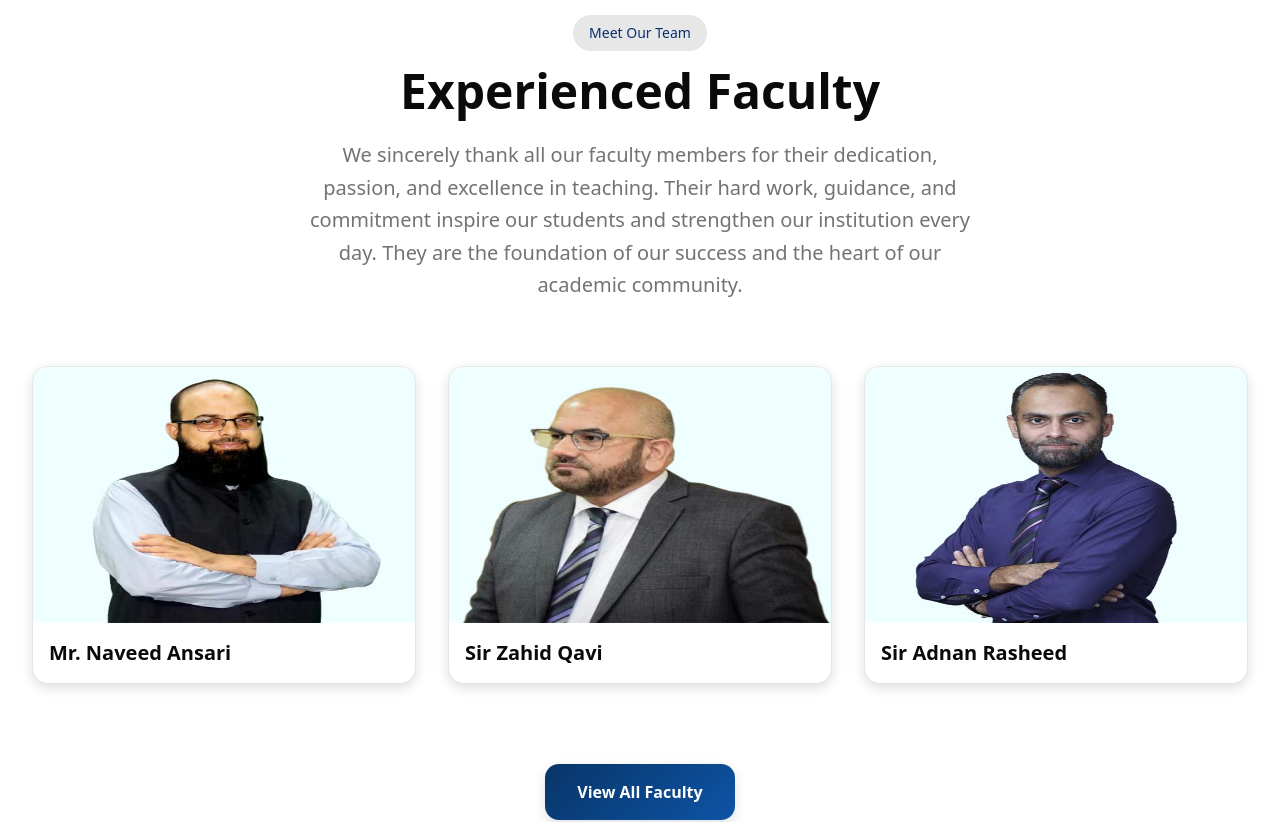
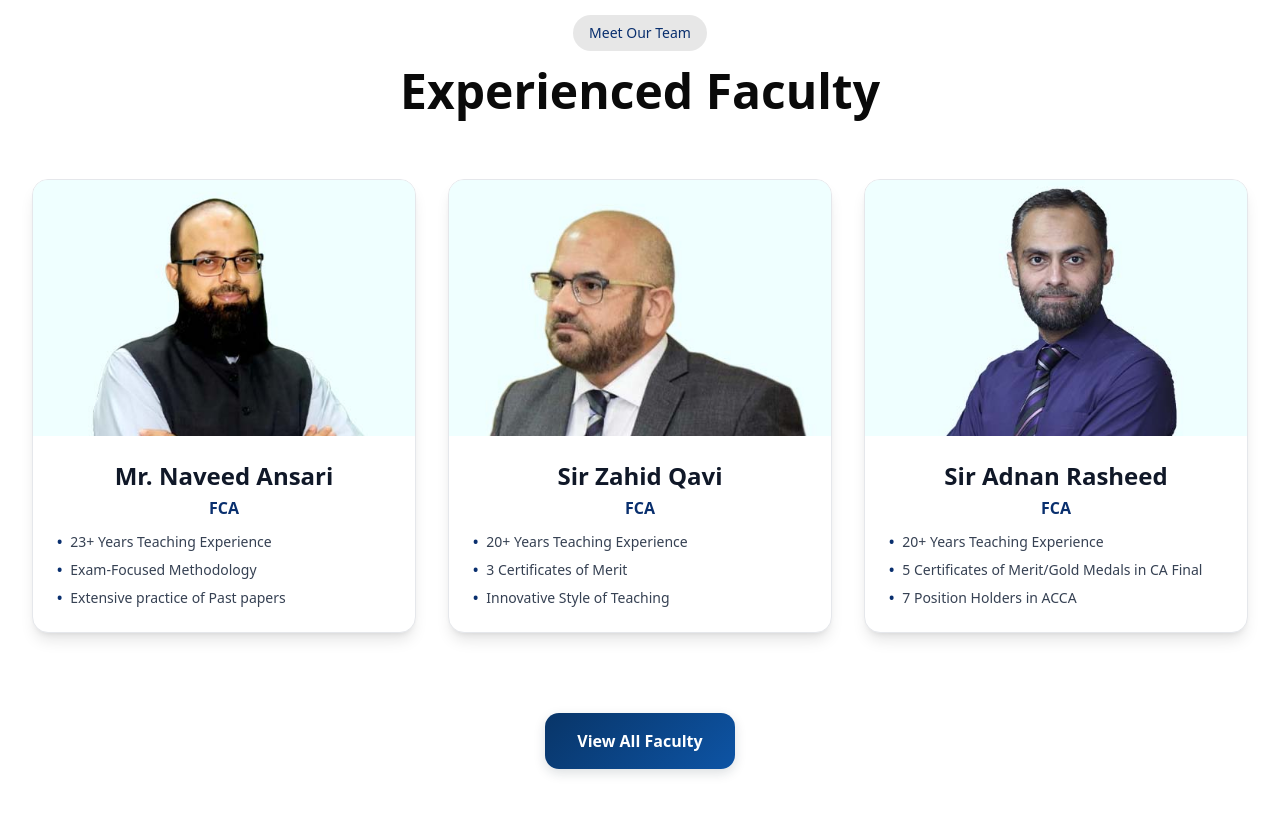
Before and after one commit to hamaadafzal4209/rise-school, a Next.js app: page / in a window 1280 px wide. Shown: the part 1680-2502 px from the top of the page. Built offline with nearby package versions, Linux system fonts and the light colour scheme.

Commit message:
Fix faculty section

```diff
--- a/app/about/page.tsx
+++ b/app/about/page.tsx
@@ -255,7 +255,7 @@ const AboutPage = () => {
             </p>
           </div>
 
-          <div className="mt-8 text-right">
+          <div className="mt-8 text-left">
             <p className="font-semibold text-foreground text-lg">
               Naveed Ansari - FCA
             </p>
--- a/app/faculty/page.tsx
+++ b/app/faculty/page.tsx
@@ -3,6 +3,7 @@
 import { motion } from "framer-motion";
 import Hero from "@/components/common/Hero";
 import Image from "next/image";
+import FacultyDetailCard from "@/components/common/FacultyDetailCard";
 
 const FacultyCard = ({
   name,
@@ -155,8 +156,8 @@ const FacultyPage = () => {
       details: [
         " 18 Years of Teaching Experience",
         "Teaching Maths & Stats, Cost and Management Accounting",
-        'Two Merit Certificates in ICAP exams',
-        'Expert Trainer of Ms. Office with Bulk of Practical Tips'
+        "Two Merit Certificates in ICAP exams",
+        "Expert Trainer of Ms. Office with Bulk of Practical Tips",
       ],
       image: "/assets/faculty/SirTahirAziz.jpg",
     },
@@ -167,9 +168,8 @@ const FacultyPage = () => {
       <Hero
         title="Meet Our"
         highlight="Faculty"
-        description="We sincerely thank all our faculty members for their dedication, passion, and excellence in teaching.
-          pagTheir hard work, guidance, and commitment inspire our students and strengthen our institution every
-          day. They are the foundation of our success and the heart of our academic community. "
+        description=" Meet the educators who shape the future with commitment,
+              expertise, and inspiration."
         breadcrumb="Home » Faculty"
         backgroundImage="/assets/events/Prize7.jpg"
         backgroundStyles={{ position: "top" }}
@@ -187,14 +187,17 @@ const FacultyPage = () => {
               Our <span className="text-primary">Dedicated Faculty</span>
             </h2>
             <p className="text-gray-600 mt-3 max-w-2xl mx-auto">
-              Meet the educators who shape the future with commitment,
-              expertise, and inspiration.
+              We sincerely thank all our faculty members for their dedication,
+              passion, and excellence in teaching. pagTheir hard work, guidance,
+              and commitment inspire our students and strengthen our institution
+              every day. They are the foundation of our success and the heart of
+              our academic community.
             </p>
           </motion.div>
 
           <div className="grid grid-cols-1 sm:grid-cols-2 lg:grid-cols-3 gap-10">
             {facultyMembers.map((faculty, index) => (
-              <FacultyCard
+              <FacultyDetailCard
                 key={faculty.name}
                 name={faculty.name}
                 qualification={faculty.qualification}
--- a/app/management/page.tsx
+++ /dev/null
@@ -1,68 +0,0 @@
-"use client";
-
-import { motion } from "framer-motion";
-import { useRef } from "react";
-import { useInView } from "framer-motion";
-import FacultyCard from "@/components/common/FacultyCard";
-import Hero from "@/components/common/Hero";
-
-const ManagementPage = () => {
-  const ref = useRef(null);
-  const isInView = useInView(ref, { once: true });
-
-  const managementMembers = [
-    {
-      name: "Mr. Naveed Ansari",
-      designation: "Chief Executive Officer (CEO) & Faculty Member",
-      image: '/assets/management/management1.jpg'
-       },
-    {
-      name: "Mr. Tanveer Ansari",
-      designation: "Director Business Development",
-      image: '/assets/management/management2.jpg'
-    },
-    {
-        name: "Mr. Adnan Rasheed",
-        designation: "Director Operations & Faculty Member",
-        image: '/assets/management/management3.jpg'
-    },
-    {
-      name: "Mr. Zahid Qavi",
-      designation: "Director Online Education & Faculty Member",
-      image: '/assets/management/management4.jpg'
-    },
-  ];
-
-  return (
-    <section ref={ref}>
-      <Hero
-        title="Meet Our"
-        highlight="Management"
-        description="The management team of RISE Premier leads with dedication and excellence, guiding our institution toward continuous growth and innovation."
-        breadcrumb="Home » Management"
-        backgroundImage="/assets/events/Prize7.jpg"
-        backgroundStyles={{position: 'top'}}
-      />
-      <div className="container mx-auto py-20 px-4">
-        <motion.div
-          initial="hidden"
-          animate={isInView ? "visible" : "hidden"}
-          transition={{ staggerChildren: 0.2 }}
-          className="grid md:grid-cols-2 lg:grid-cols-3 gap-8 justify-center"
-        >
-          {managementMembers.map((member, index) => (
-            <FacultyCard
-              key={member.name}
-              name={member.name}
-              designation={member.designation}
-              image={member.image}
-              delay={index * 0.15}
-            />
-          ))}
-        </motion.div>
-      </div>
-    </section>
-  );
-};
-
-export default ManagementPage;
--- a/components/FacultySection.tsx
+++ b/components/FacultySection.tsx
@@ -5,6 +5,7 @@ import { useInView } from "framer-motion";
 import { useRef } from "react";
 import FacultyCard from "@/components/common/FacultyCard";
 import Link from "next/link";
+import FacultyDetailCard from "./common/FacultyDetailCard";
 
 const FacultySection = () => {
   const ref = useRef(null);
@@ -13,17 +14,32 @@ const FacultySection = () => {
   const facultyMembers = [
     {
       name: "Mr. Naveed Ansari",
-      designation: "Chief Executive Officer (CEO) & Faculty Member",
+      qualification: "FCA",
+      details: [
+        "23+ Years Teaching Experience",
+        "Exam-Focused Methodology",
+        "Extensive practice of Past papers",
+      ],
       image: "/assets/faculty/SirNaveed.jpg",
     },
     {
       name: "Sir Zahid Qavi",
-      designation: "Director Business Development",
+      qualification: "FCA",
+      details: [
+        "20+ Years Teaching Experience",
+        "3 Certificates of Merit",
+        "Innovative Style of Teaching",
+      ],
       image: "/assets/faculty/SirZahid.jpg",
     },
     {
       name: "Sir Adnan Rasheed",
-      designation: "Director Operations & Faculty Member",
+      qualification: "FCA",
+      details: [
+        "20+ Years Teaching Experience",
+        "5 Certificates of Merit/Gold Medals in CA Final",
+        "7 Position Holders in ACCA",
+      ],
       image: "/assets/faculty/SirAdnan.jpg",
     },
   ];
@@ -43,13 +59,6 @@ const FacultySection = () => {
           <h2 className="text-4xl md:text-5xl font-heading font-bold text-foreground mb-6">
             Experienced Faculty
           </h2>
-          <p className="text-xl text-muted-foreground max-w-2xl mx-auto leading-relaxed">
-            We sincerely thank all our faculty members for their dedication,
-            passion, and excellence in teaching. Their hard work, guidance, and
-            commitment inspire our students and strengthen our institution every
-            day. They are the foundation of our success and the heart of our
-            academic community.
-          </p>
         </motion.div>
 
         <motion.div
@@ -58,13 +67,14 @@ const FacultySection = () => {
           className="grid md:grid-cols-2 lg:grid-cols-3 gap-8"
         >
           {facultyMembers.map((faculty, i) => (
-            <FacultyCard
-              key={faculty.name}
-              name={faculty.name}
-              image={faculty.image}
-              delay={i * 0.1}
-              imageStyles={{objectPosition: 'top', objectFit: 'cover'}}
-            />
+             <FacultyDetailCard
+                key={faculty.name}
+                name={faculty.name}
+                qualification={faculty.qualification}
+                details={faculty.details}
+                image={faculty.image}
+                delay={i * 0.1}
+              />
           ))}
         </motion.div>
 
--- a/components/Layout/Navbar.tsx
+++ b/components/Layout/Navbar.tsx
@@ -23,7 +23,6 @@ const Navbar = () => {
   const navItems = [
     { name: "Home", href: "/", icon: Home },
     { name: "About", href: "/about", icon: Info },
-    { name: "Management", href: "/management", icon: Building2 },
     { name: "Faculty", href: "/faculty", icon: GraduationCap },
     { name: "Courses", href: "/courses", icon: BookOpen },
     { name: "Contact", href: "/contact", icon: Phone },
--- a/components/common/FacultyCard.tsx
+++ /dev/null
@@ -1,50 +0,0 @@
-"use client";
-
-import { motion } from "framer-motion";
-import Image from "next/image";
-
-const FacultyCard = ({
-  name,
-  designation,
-  image,
-  delay = 0,
-  imageStyles
-}: any) => {
-  return (
-    <motion.div
-      initial={{ opacity: 0, y: 50 }}
-      animate={{ opacity: 1, y: 0 }}
-      transition={{ duration: 0.6, delay }}
-      whileHover={{ y: -10, scale: 1.02 }}
-      className="group"
-    >
-      <div className="bg-card rounded-2xl shadow-medium hover:shadow-large transition-all duration-300 overflow-hidden border">
-        <div
-          className={`relative overflow-hidden flex items-center justify-center`}
-        >
-          <Image
-            src={image}
-            alt={name}
-            width={500}
-            height={500}
-            className={`w-full h-64 ${
-              imageStyles ? imageStyles : "object-cover"
-            } group-hover:scale-110 transition-transform duration-500`}
-          />
-          <div className="absolute inset-0 bg-linear-to-t from-primary/20 to-transparent opacity-0 group-hover:opacity-100 transition-opacity duration-300" />
-        </div>
-
-        <div className={`p-4 ${designation ? 'pb-0' : 'pb-2' }`}>
-          <h3 className="text-xl font-heading font-bold text-foreground mb-2">
-            {name}
-          </h3>
-          {designation && (
-            <p className="text-primary font-medium mb-4">{designation}</p>
-          )}
-        </div>
-      </div>
-    </motion.div>
-  );
-};
-
-export default FacultyCard;
--- /dev/null
+++ b/components/common/FacultyDetailCard.tsx
@@ -0,0 +1,47 @@
+import { motion } from "framer-motion";
+import Image from "next/image";
+
+const FacultyDetailCard = ({
+  name,
+  qualification,
+  details,
+  image,
+  delay = 0,
+}: any) => {
+  return (
+    <motion.div
+      initial={{ opacity: 0, y: 40 }}
+      whileInView={{ opacity: 1, y: 0 }}
+      transition={{ duration: 0.6, delay }}
+      whileHover={{ y: -10 }}
+      viewport={{ once: true }}
+      className="bg-white rounded-2xl shadow-lg hover:shadow-2xl transition-all duration-300 overflow-hidden border border-gray-200"
+    >
+      <div className="relative w-full h-64 aspect-video bg-gray-100">
+        <Image
+          src={image}
+          alt={name}
+          width={500}
+          height={400}
+          className="w-full h-full object-cover object-top transition-transform duration-500 group-hover:scale-105"
+        />
+      </div>
+
+      <div className="p-6 text-center">
+        <h3 className="text-2xl font-bold text-gray-900 mb-1">{name}</h3>
+        <p className="text-primary font-semibold mb-3">{qualification}</p>
+
+        <ul className="text-gray-700 text-sm space-y-2 text-left">
+          {details.map((point: any, i: any) => (
+            <li key={i} className="flex items-start">
+              <span className="text-primary font-bold mr-2">•</span>
+              <span>{point}</span>
+            </li>
+          ))}
+        </ul>
+      </div>
+    </motion.div>
+  );
+};
+
+export default FacultyDetailCard;
--- a/components/common/Hero.tsx
+++ b/components/common/Hero.tsx
@@ -39,7 +39,7 @@ const Hero = ({
         backgroundAttachment: backgroundStyles.attachment || "scroll",
       }}
     >
-      <div className="absolute inset-0 bg-linear-to-b from-black/80 via-black/70 to-gray-900/85" />
+      <div className="absolute inset-0 bg-linear-to-b from-black/60 via-black/60 to-gray-900/65" />
 
       <div className="relative container mx-auto px-6 text-center text-white">
         {breadcrumb && (
```
Also changed, not shown: components/Layout/Footer.tsx (+15 -8 lines).
